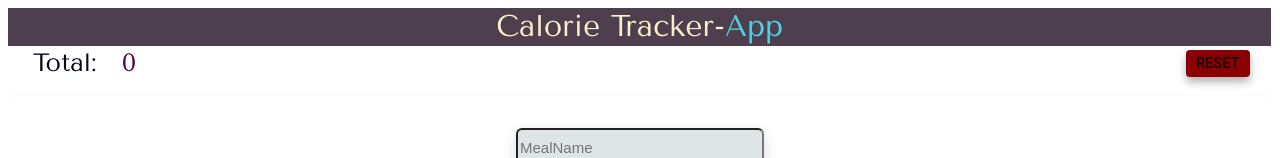
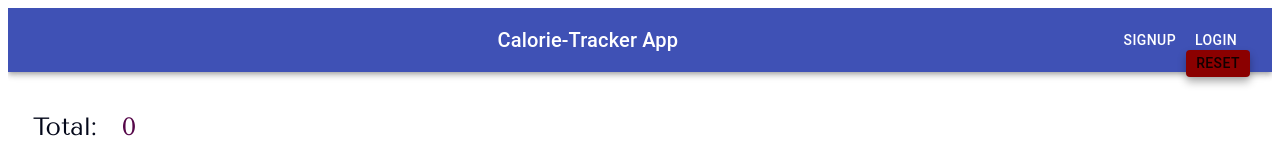
Before and after one commit to Xackie/Calories-tracker, a React (Create React App) app: page / in a window 1280 px wide. Shown: the top 158 px of the page. Built offline with nearby package versions, Linux system fonts and the light colour scheme; no server answers.

Commit message:
no changes

```diff
--- a/package.json
+++ b/package.json
@@ -4,6 +4,7 @@
   "private": true,
   "dependencies": {
     "@material-ui/core": "^4.12.4",
+    "@mui/icons-material": "^5.6.2",
     "@testing-library/jest-dom": "^5.16.3",
     "@testing-library/react": "^12.1.4",
     "@testing-library/user-event": "^13.5.0",
@@ -12,6 +13,8 @@
     "http-proxy-middleware": "^2.0.4",
     "react": "^18.1.0",
     "react-dom": "^18.0.0",
+    "react-modal": "^3.15.1",
+    "react-router-dom": "^6.3.0",
     "react-scripts": "5.0.0",
     "react-toastify": "^8.2.0",
     "toastify": "^2.0.1",
--- a/src/components/appbar/AppBar.js
+++ b/src/components/appbar/AppBar.js
@@ -1,9 +1,61 @@
-import React from 'react'
 
-const AppBar=()=> {
+import React, { useState } from 'react';
+import { makeStyles } from '@material-ui/core/styles';
+import AppBar from '@material-ui/core/AppBar';
+import Toolbar from '@material-ui/core/Toolbar';
+import Typography from '@material-ui/core/Typography';
+import IconButton from '@material-ui/core/IconButton';
+import Button from '@material-ui/core/Button';
+// import MenuIcon from '@material-ui/icons/Menu';
+import Modal from "react-modal";
+// import ModalDialog from './ModalDialog';
+
+const Appbar = () => {
+
+  const useStyles = makeStyles(theme => ({
+    menuButton: {
+      marginRight: theme.spacing(2),
+    },
+    title: {
+      flexGrow: 1,
+    },
+  }));
+
+  const [open, setOpen] = useState(false);
+
+  const handleOpen = () => {
+    setOpen(true);
+  };
+
+  const handleClose = () => {
+    setOpen(false);
+  };
+  const classes = useStyles();
+
   return (
-    <div className='Navbar'>Calorie Tracker-<span>App</span></div>
-  )
-}
+    <AppBar position="static">
+      <Toolbar>
+        <IconButton
+          edge="start"
+          color="inherit"
+          aria-label="menu"
+          className={classes.menuButton}
+        >
+          {/* <MenuIcon /> */}
+        </IconButton>
+        <Typography variant="h6" className={classes.title}>
+          Calorie-Tracker App
+        </Typography>
+        <Button color="inherit" onClick={handleOpen}>
+          Signup
+        </Button>
+        <Button color="inherit" onClick={handleOpen}>
+          Login
+        </Button>
+      </Toolbar>
+      <Modal open={open} handleClose={handleClose} />
+    </AppBar>
+  );
+};
 
-export default AppBar
+export default Appbar;
```
Also changed, not shown: 1 other file (tests, documents, lock files or other folders).
